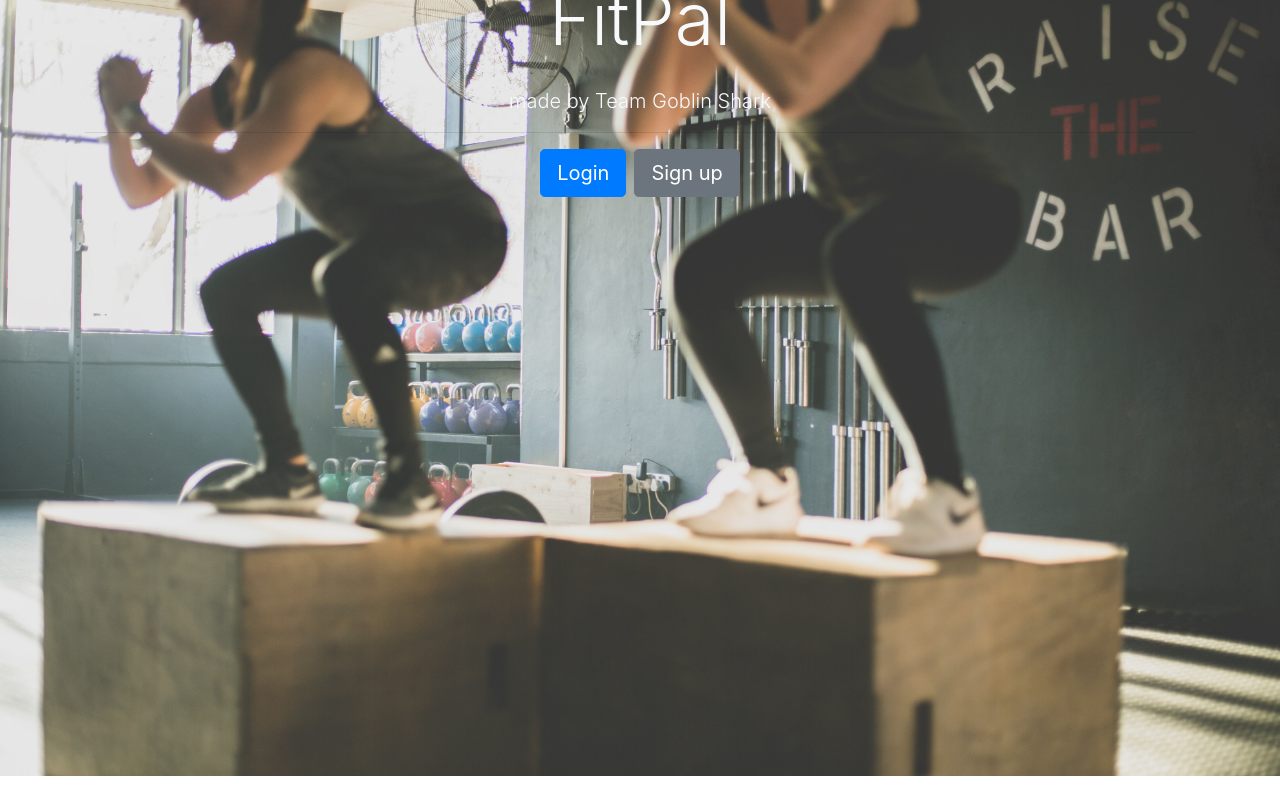
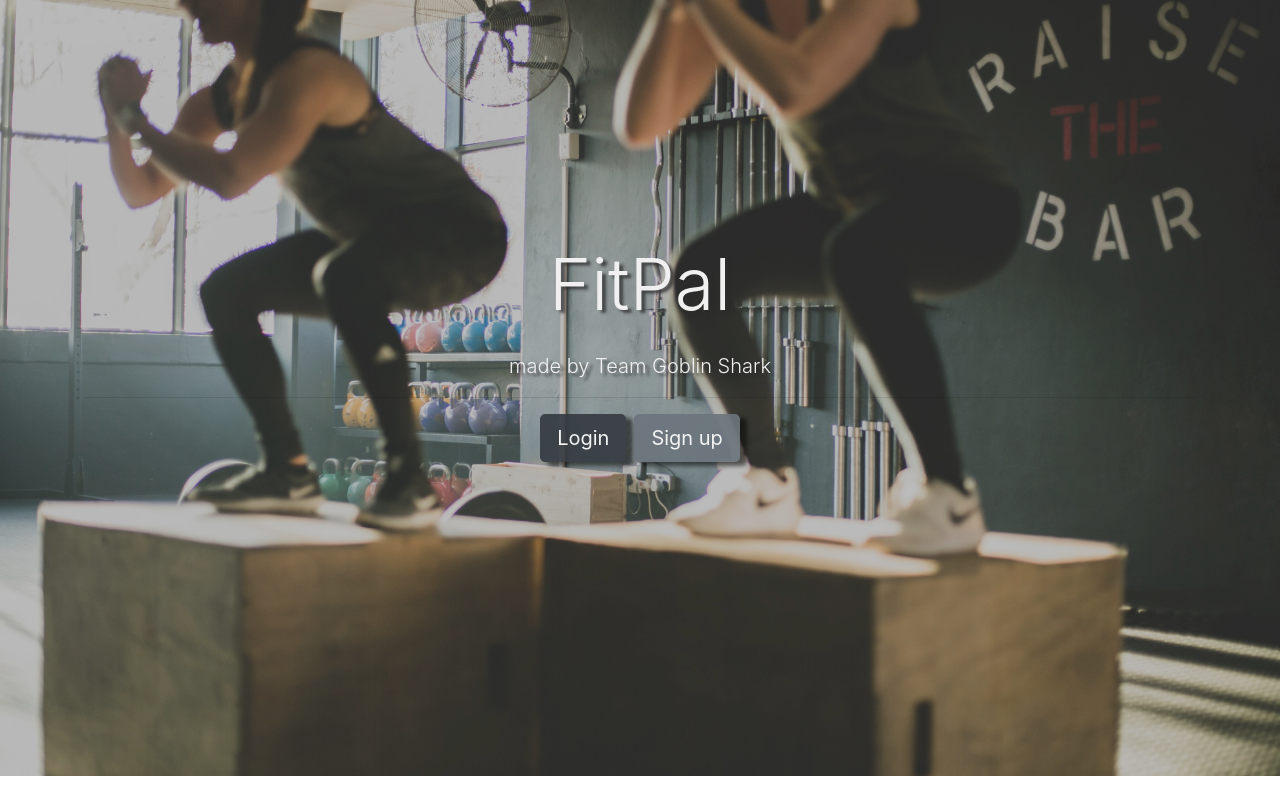
Before and after one commit to fitpal/fitpal, a React app: page / in a window 1280 px wide. Built offline with nearby package versions, Linux system fonts and the light colour scheme.

Commit message:
finished landing page and css

```diff
--- a/client/App.scss
+++ b/client/App.scss
@@ -11,3 +11,30 @@
 img {
   width: 100%;
 }
+
+.landing-inner {
+  padding-top: 265px;
+  color: rgb(241, 240, 240);
+}
+
+.landing h1 {
+  text-shadow: 4px 3px 3px #2c2c2cc2;
+}
+
+.landing p {
+  text-shadow: 4px 3px 3px #2c2c2cc2;
+}
+
+.dark-overlay {
+  background-color: rgba(0, 0, 0, 0.2);
+  position: absolute;
+  top: 0;
+  left: 0;
+  width: 100%;
+  height: 100%;
+}
+
+.btn{
+  box-shadow: 7px 4px 4px rgba(0, 0, 0, 0.6);
+  opacity: 0.9;
+}
--- a/client/components/Landing.js
+++ b/client/components/Landing.js
@@ -7,14 +7,14 @@ class Landing extends Component {
   render() {
     return (
       <div className="landing">
-        <div className="dark-overlay landing-inner text-light">
+        <div className="dark-overlay landing-inner">
           <div className="container">
             <div className="row">
               <div className="col-md-12 text-center">
                 <h1 className="display-3 mb-4">FitPal</h1>
                 <p className="lead"> made by Team Goblin Shark</p>
                 <hr />
-                <Link to="/login" className="btn btn-lg btn-primary mr-2">
+                <Link to="/login" className="btn btn-lg btn-dark mr-2">
                   Login
                 </Link>
                 <Link to="/signup" className="btn btn-lg btn-secondary">
```
Lines whose indentation alone changed are shown as unchanged.
